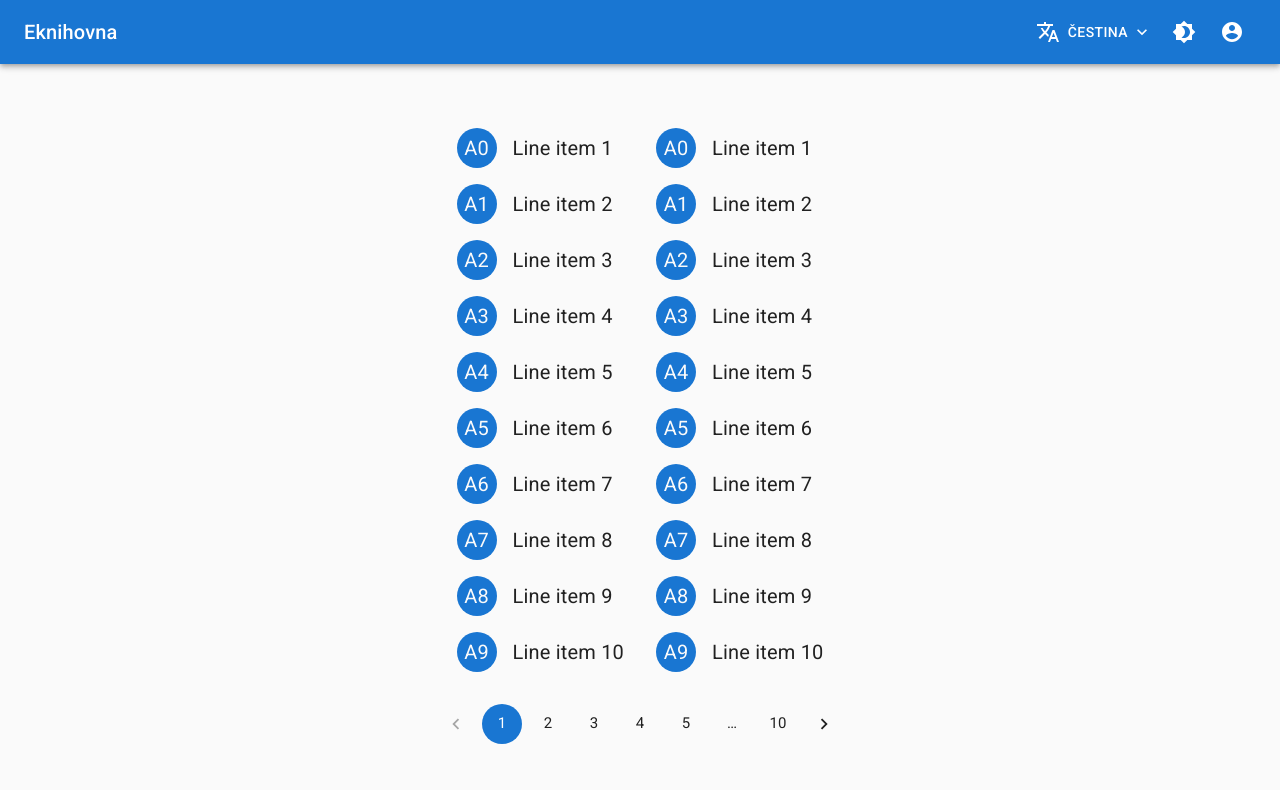
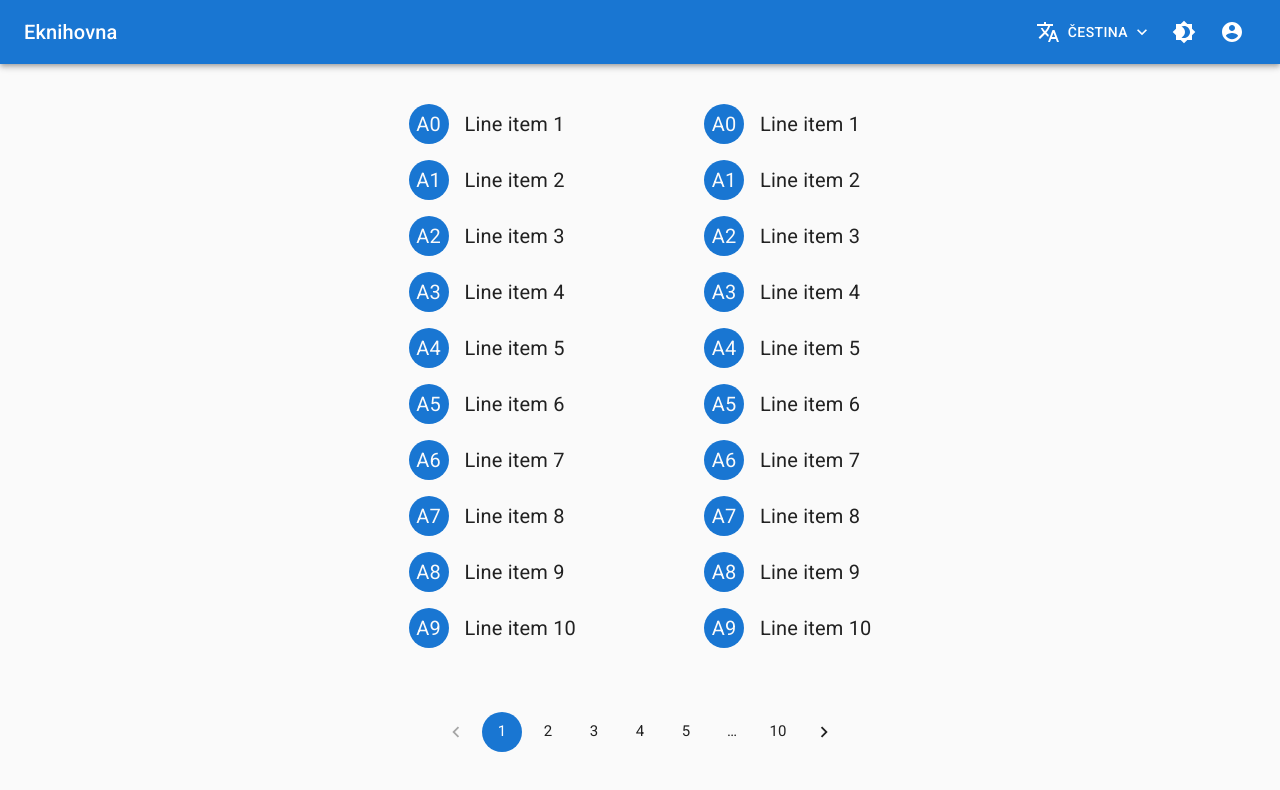
Before and after one commit to plechipt/elibrary-app, a React (Create React App) app: page /users in a window 1280 px wide. Shown: the top 790 px of the page. Built offline with nearby package versions, Linux system fonts and the light colour scheme; no server answers.

Commit message:
edited margin

```diff
--- a/src/components/Navbar/ProfileMenu.js
+++ b/src/components/Navbar/ProfileMenu.js
@@ -23,6 +23,7 @@ const ProfileMenu = ({ isOpen, anchorEl, closeProfileMenu }) => {
   return (
     <Menu
       open={isOpen}
+      onClick={closeProfileMenu}
       onClose={closeProfileMenu}
       anchorEl={anchorEl}
       getContentAnchorEl={null}
--- a/src/components/Users/Users.css
+++ b/src/components/Users/Users.css
@@ -4,16 +4,14 @@
 }
 
 .user-row {
-  margin-top: 1.5rem !important;
-  margin: 2rem;
+  margin: 0rem 3rem !important;
 }
-
 .text-item span {
   font-size: 1.25rem;
 }
 
 .paginator {
-  margin-top: 1rem;
+  margin-top: 3rem;
   display: flex;
   justify-content: center;
 }
--- a/src/components/Users/Users.js
+++ b/src/components/Users/Users.js
@@ -1,6 +1,6 @@
 import React from "react";
+import UsersRow from "./UsersRow";
 import "./Users.css";
-import UsersRow from "./UsersRow";
 
 import Grid from "@material-ui/core/Grid";
 import Pagination from "@material-ui/lab/Pagination";
@@ -16,8 +16,8 @@ const Users = () => {
       </Grid>
       <Pagination
         className="paginator"
+        count={10}
         size="large"
-        count={10}
         color="primary"
       />
     </>
```
